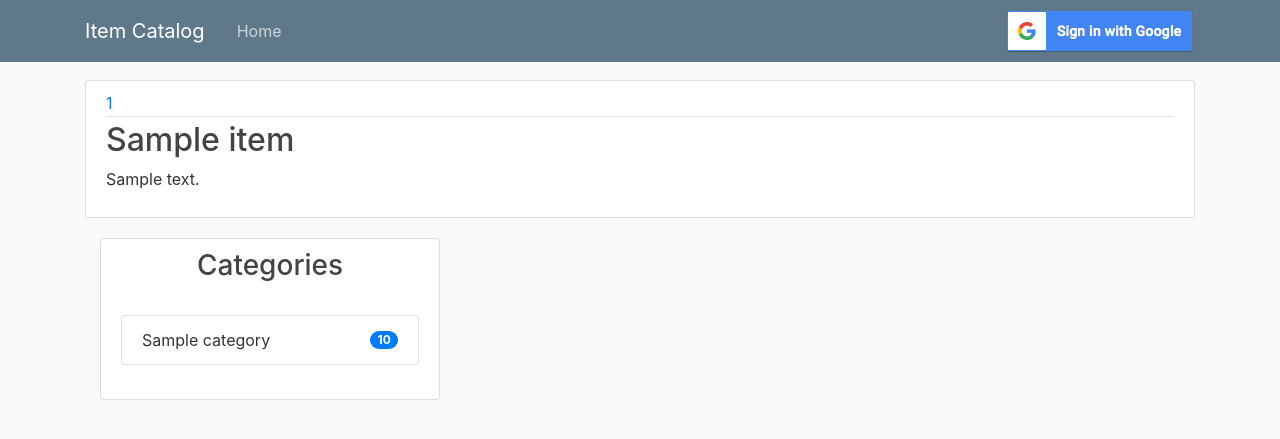
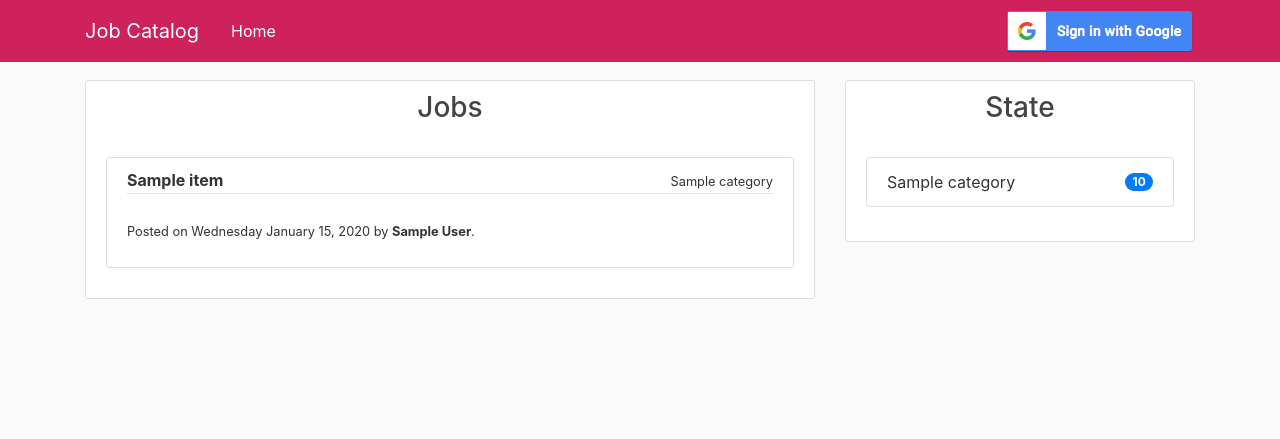
Before and after one commit to ericcgu/Udacity-Flask-Item-Catalog, a Flask app: page / in a window 1280 px wide. Shown: the top 439 px of the page. Run offline with Flask 2, Linux system fonts and the light colour scheme; tables that the repository leaves empty hold one stand-in row (values such as "Sample post"); parts of the project's set-up code (start-up, migrations or seed data) failed here and were passed over; some libraries are stand-ins or nearby versions.

Commit message:
feat: Add layout and frontend design all items

```diff
--- a/src/web/itemcatalog/static/main.css
+++ b/src/web/itemcatalog/static/styles/custom.css
@@ -9,11 +9,11 @@ h1, h2, h3, h4, h5, h6 {
 }
 
 .bg-steel {
-  background-color: #5f788a;
+  background-color: #CF215B;
 }
 
 .site-header .navbar-nav .nav-link {
-  color: #cbd5db;
+  color: #ffffff;
 }
 
 .site-header .navbar-nav .nav-link:hover {
@@ -78,3 +78,12 @@ a.article-title:hover {
 .account-heading {
   font-size: 2.5rem;
 }
+
+.red .active a,
+.red .active a:hover {
+    background-color: #CF215B !important;
+}
+
+nav .navbar-nav li a{
+  color: white !important;
+  }
--- a/src/web/itemcatalog/templates/home.html
+++ b/src/web/itemcatalog/templates/home.html
@@ -1,20 +1,37 @@
 {% extends "layout.html" %}
 {% block content %}
+<div class="row">
+    <div class="col-md-8">
+        <div class="content-section">
+            <h3>
+                <div style="text-align: center">Jobs</div>
+            </h3><br>
             {% for item in items %}
             <article class="media content-section">
                 <div class="media-body">
                     <div class="article-metadata">
-            <a class="mr-2" href="#">{{ item.user_id }}</a>
-
+                        <a class="mr-2">
+                            <span style="float: left"><b>{{item.name}}</b></span>
+                            <span style="float: right"><small>{{ item.category.name }}</small></span>
+                        </a>
                     </div>
-        <h2><a class="article-title" >{{ item.name }}</a></h2>
-        <p class="article-content">{{ item.description }}</p>
+                    <br>
+                    <footer><small>
+                            <p>
+                                Posted on
+                                {{ item.update_date.strftime('%A %B %d, %Y' ) }}
+                                by <b>{{ item.user.name }}</b>.
+                            </p>
+                        </small>
+                    </footer>
                 </div>
             </article>
             {% endfor %}
+        </div>
+    </div>
     <div class="col-md-4">
         <div class="content-section" align="center">
-        <h3>Categories</h3>
+            <h3>State</h3>
             <br>
             <ul class="list-group">
                 {% for category in categories %}
@@ -27,4 +44,5 @@
             <br>
         </div>
     </div>
+</div>
 {% endblock content %}
--- a/src/web/itemcatalog/templates/layout.html
+++ b/src/web/itemcatalog/templates/layout.html
@@ -10,15 +10,15 @@
   <!-- Bootstrap CSS -->
   <link rel="stylesheet" href="https://maxcdn.bootstrapcdn.com/bootstrap/4.0.0/css/bootstrap.min.css" integrity="sha384-Gn5384xqQ1aoWXA+058RXPxPg6fy4IWvTNh0E263XmFcJlSAwiGgFAW/dAiS6JXm"
     crossorigin="anonymous">
-  <link rel="stylesheet" type="text/css" href="{{ url_for('static', filename='main.css') }}">
-  <title>Item Catalog</title>
+  <link rel="stylesheet" type="text/css" href="{{ url_for('static', filename='styles/custom.css') }}">
+  <title>Job Catalog</title>
 </head>
 
 <body>
   <header class="site-header">
     <nav class="navbar navbar-expand-md navbar-dark bg-steel fixed-top">
       <div class="container">
-        <a class="navbar-brand mr-4" href="/">Item Catalog</a>
+        <a class="navbar-brand mr-4" href="/">Job Catalog</a>
         <button class="navbar-toggler" type="button" data-toggle="collapse" data-target="#navbarToggle" aria-controls="navbarToggle"
           aria-expanded="false" aria-label="Toggle navigation">
           <span class="navbar-toggler-icon"></span>
@@ -26,11 +26,13 @@
         <div class="collapse navbar-collapse" id="navbarToggle">
           <div class="navbar-nav mr-auto">
             <a class="nav-item nav-link" href="{{ url_for('main.index') }}">Home</a>
+            {% if current_user.is_authenticated %}
+            <a class="nav-item nav-link" href="{{ url_for('item.create_item') }}">New Job</a>
+            {% endif %}
           </div>
           <!-- Navbar Right Side -->
           <div class="navbar-nav">
             {% if current_user.is_authenticated %}
-            <a class="nav-item nav-link" href="{{ url_for('item.create_item') }}">New Item</a>
             <a class="nav-item nav-link" href="{{ url_for('userauth.google_logout') }}">Logout</a>
             {% else %}
             <a href="{{ url_for('google.login') }}" class="navbar-left"><img src="{{ url_for('static', filename='img/google.png') }}"></a>
```
Lines whose indentation alone changed are shown as unchanged.
